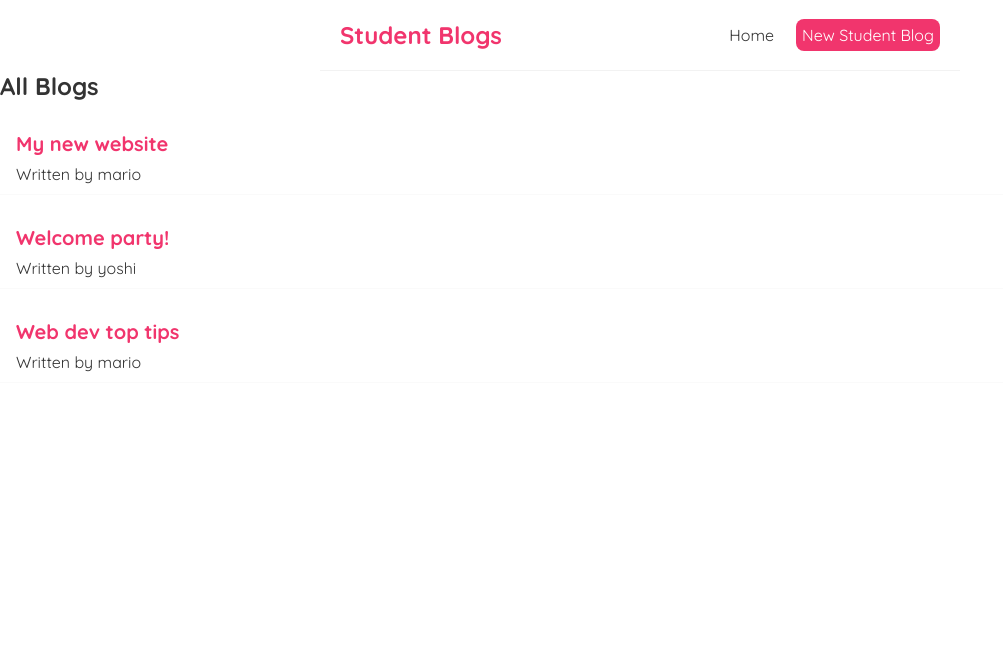
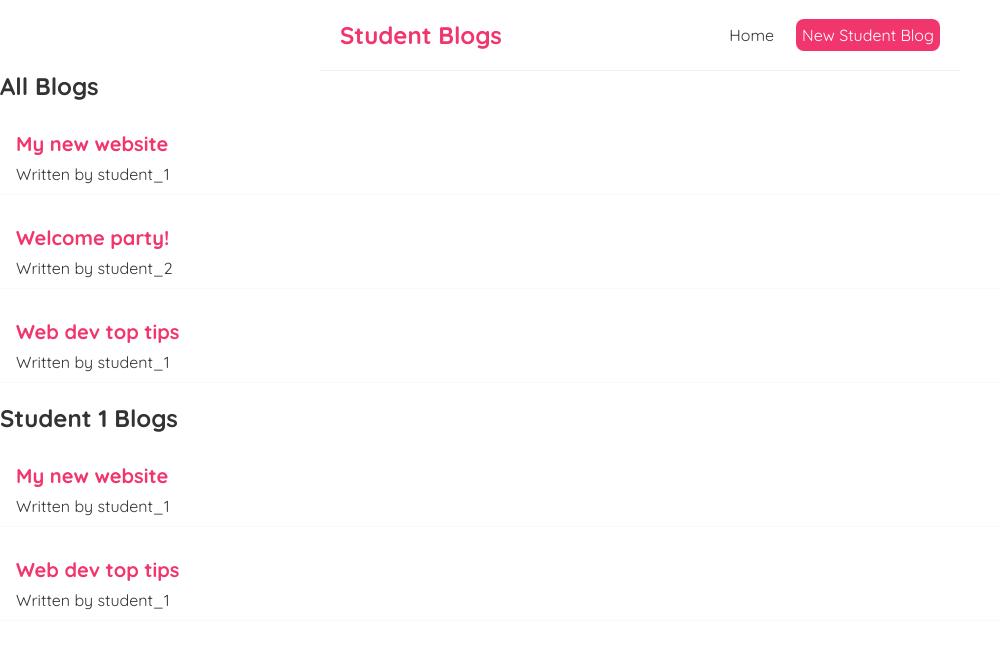
Before and after one commit to deepak0023/react_project, a React (Create React App) app: page / in a window 1280 px wide. Shown: the top 648 px of the page, without its empty margins (0-1003 px from the left). Built offline with nearby package versions, Linux system fonts and the light colour scheme.

Commit message:
Filter : Filter the data object based on param and display using reuseable componenet

```diff
--- a/src/Home.js
+++ b/src/Home.js
@@ -3,14 +3,15 @@ import ItemList from "./ItemList";
 
 const Home = () => {
   const [blogs, setBlog] = useState([
-    { title: 'My new website', body: 'lorem ipsum...', author: 'mario', id: 1 },
-    { title: 'Welcome party!', body: 'lorem ipsum...', author: 'yoshi', id: 2 },
-    { title: 'Web dev top tips', body: 'lorem ipsum...', author: 'mario', id: 3 }
+    { title: 'My new website', body: 'lorem ipsum...', author: 'student_1', id: 1 },
+    { title: 'Welcome party!', body: 'lorem ipsum...', author: 'student_2', id: 2 },
+    { title: 'Web dev top tips', body: 'lorem ipsum...', author: 'student_1', id: 3 }
   ])
 
   return (
     <div className="home">
       <ItemList items={blogs} title="All Blogs" />
+      <ItemList items={blogs.filter(blog => blog.author === 'student_1' )} title="Student 1 Blogs" />
     </div>
   );
 }
```
